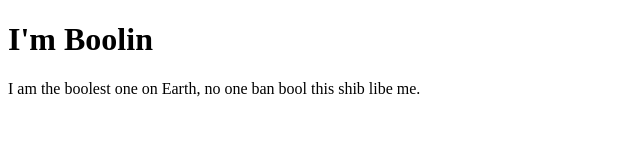
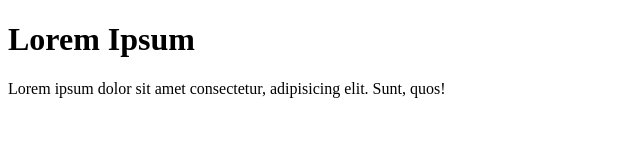
Before and after one commit to alexmarri/contprod-learngit, a plain HTML site: page index.html in a window 1280 px wide. Shown: the whole page, without its empty margins (0-640 px from the left). Drawn offline with Linux system fonts and the light colour scheme.

```diff
--- a/index.html
+++ b/index.html
@@ -8,7 +8,7 @@
     <title>Learning Github</title>
 </head>
 <body>
-    <h1>I'm Boolin</h1>
-    <p>I am the boolest one on Earth, no one ban bool this shib libe me.</p>
+    <h1>Lorem Ipsum</h1>
+    <p>Lorem ipsum dolor sit amet consectetur, adipisicing elit. Sunt, quos!</p>
 </body>
 </html>
```
